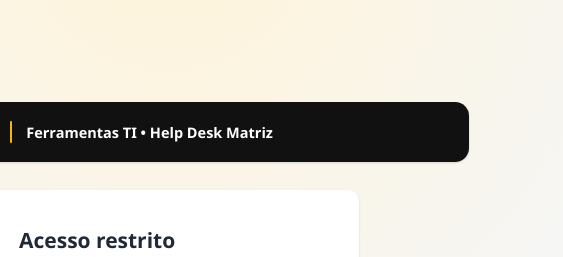
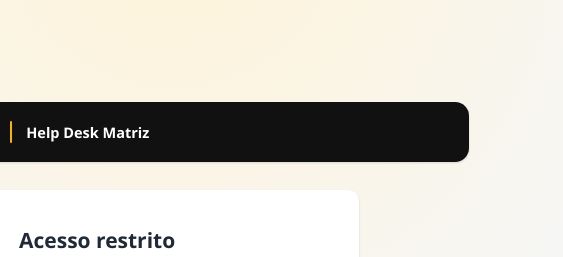
Before and after one commit to renanfreitas-comm/helpdesk-matriz, a plain HTML site: page index.html in a window 1280 px wide. Shown: the top 257 px of the page, 471-1034 px from the left. Drawn offline with Linux system fonts and the light colour scheme; a script that the page names is missing.

Commit message:
Update index.html

```diff
--- a/index.html
+++ b/index.html
@@ -14,7 +14,7 @@
       <div class="marca-topo">
         <img src="assets/logo-comm-branco.png" alt="Comm" />
         <span class="divisor"></span>
-        <span class="texto"><strong>Ferramentas TI</strong> &bull; Help Desk Matriz</span>
+        <span class="texto"><strong>Help Desk Matriz</strong> </span>
       </div>
 
       <div class="auth-card">
```
